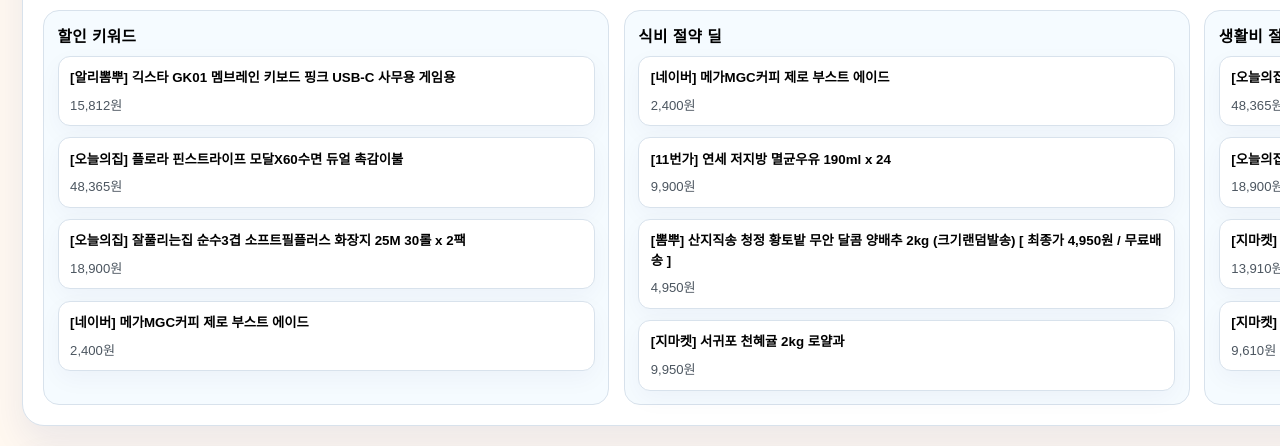
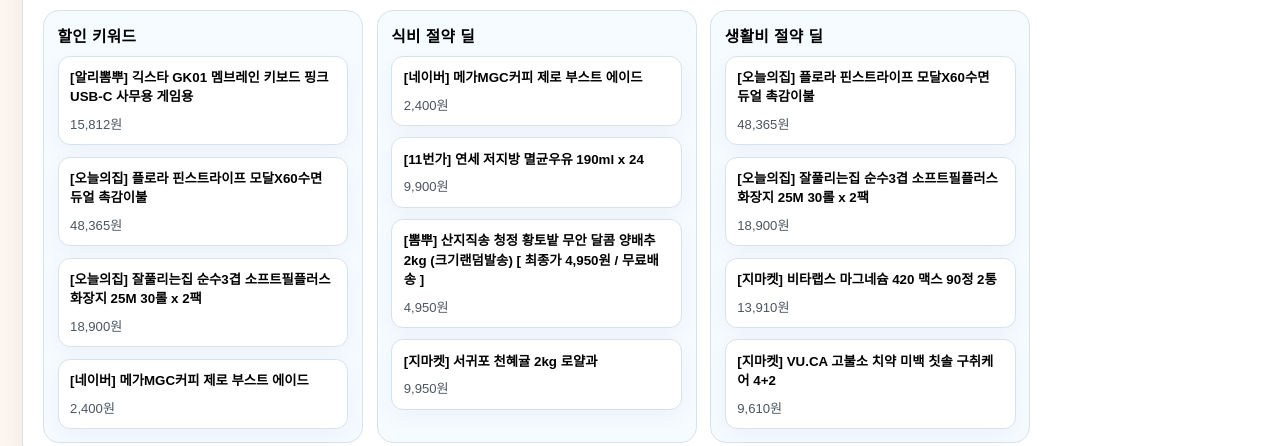
Before and after one commit to JAYWYN-C/my-hotdeal, a plain HTML site: page index.html in a window 1280 px wide. Shown: the part 469-915 px from the top of the page. Drawn offline with Linux system fonts and the light colour scheme; a web font is replaced by a local one.

Commit message:
style: compact dashboard grid

```diff
--- a/styles.css
+++ b/styles.css
@@ -280,8 +280,9 @@
 
 .dashboard-grid {
   display: grid;
-  grid-template-columns: repeat(3, minmax(0, 1fr));
-  gap: 0.9rem;
+  grid-template-columns: repeat(auto-fit, minmax(260px, 320px));
+  justify-content: flex-start;
+  gap: 0.85rem;
   margin-top: 0.8rem;
 }
 
```
Also changed, not shown: scripts/ui-regression.test.mjs (+1 -0 lines).
